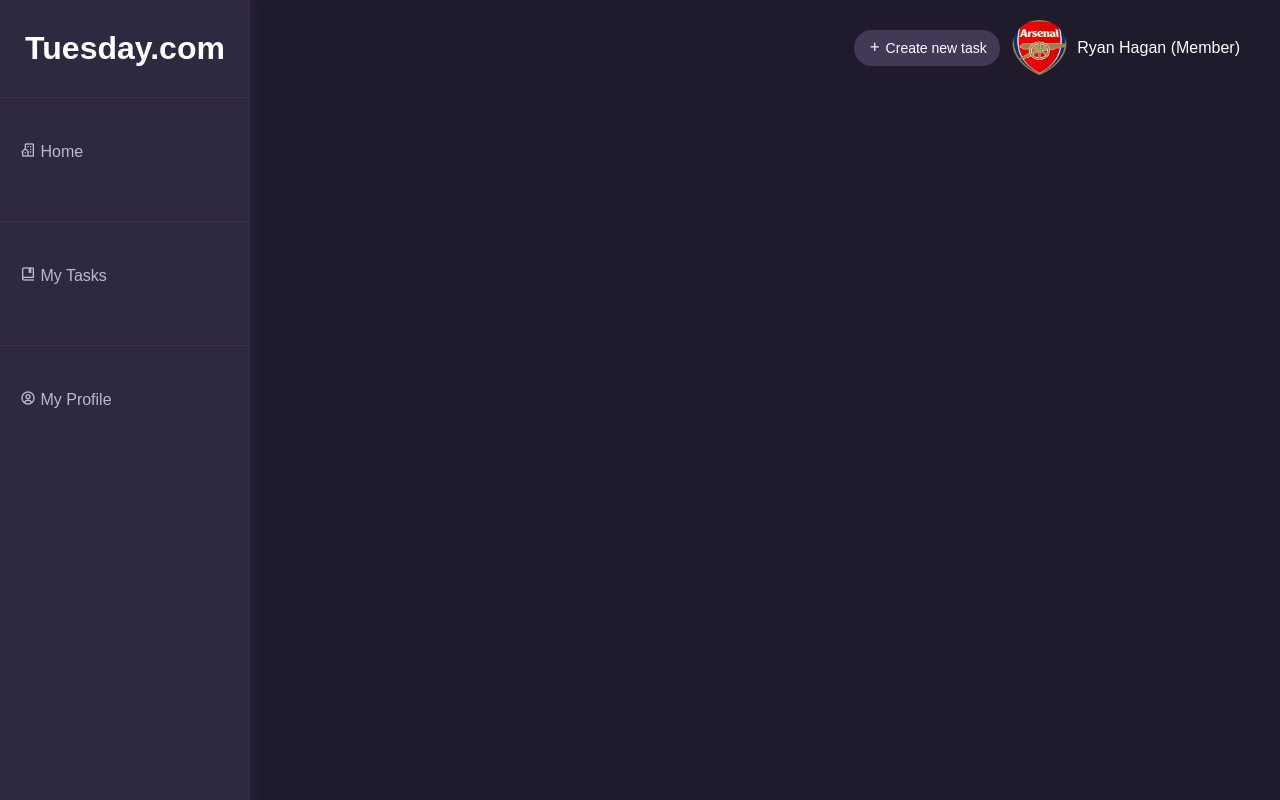
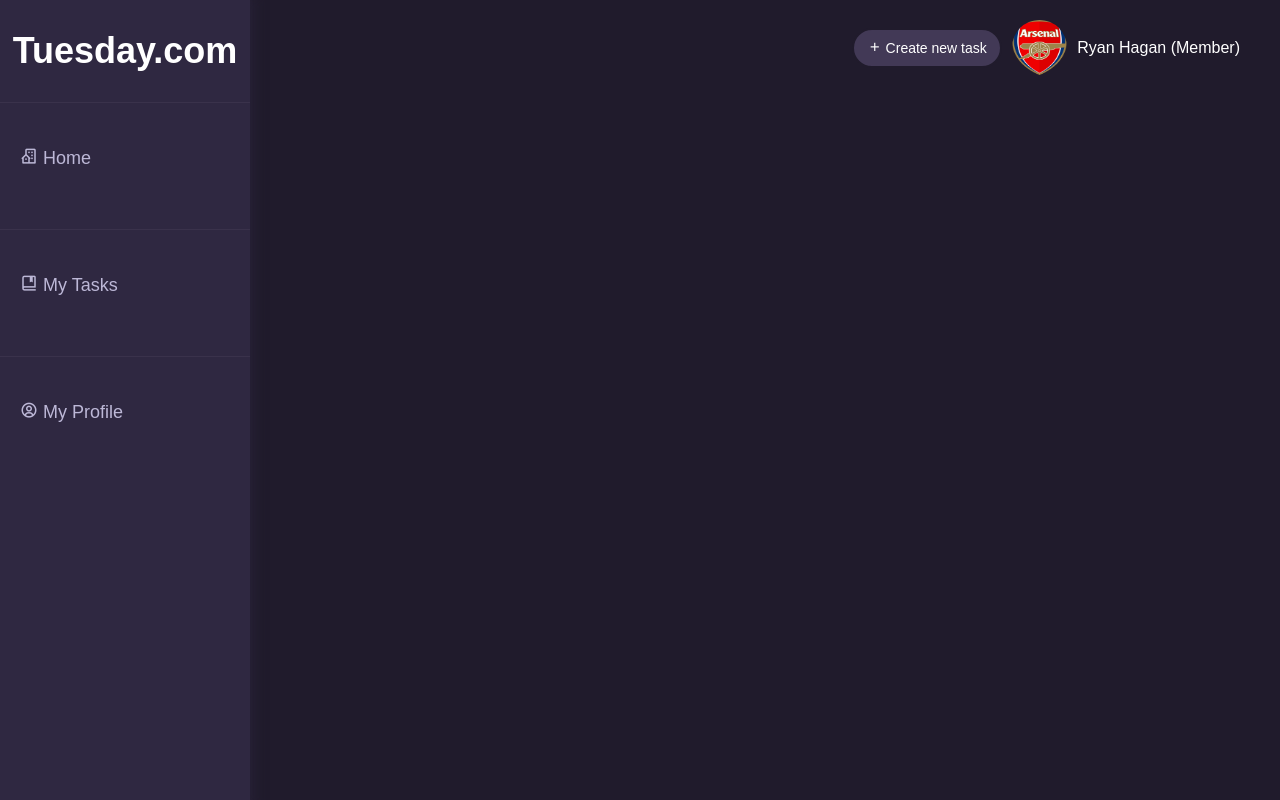
Before and after one commit to rhagan116/TaskManagementSystem, a PHP site: page /sidebar.php in a window 1280 px wide. Run offline with PHP 8.4, Linux system fonts and the light colour scheme; the visitor is signed in with stand-in values (Sample User, id 1); data comes from the database, SQL or seed files in the repository.

Commit message:
Final last minuite additions

```diff
--- a/cal.js
+++ b/cal.js
@@ -1,4 +1,5 @@
 
+//the code for this calender was created following a tutorial from How to dev https://www.youtube.com/watch?v=OcncrLyddAs
 let dueDates=[];
 
 const userID = document.body.getAttribute('data-user-id');
--- a/profile.php
+++ b/profile.php
@@ -63,6 +63,7 @@
     <div class="profile">
         <div class="image-wrapper">
         <img src="<?php echo $pfp ?>">
+        <!--how to show text over an image when hovering over it https://stackoverflow.com/questions/14263594/how-to-show-text-on-image-when-hovering -->
         <form action="upload.php" method="post" enctype="multipart/form-data">
             <!--stuff to be displayed when the user hovers over the profile picture icon -->
             <button>
--- a/sidebar.css
+++ b/sidebar.css
@@ -18,6 +18,7 @@ body{
 }
 
 .home .sidebar{
+    font-size: 18px;
     position: fixed;
     width: 250px;
     height: 100%;
```
